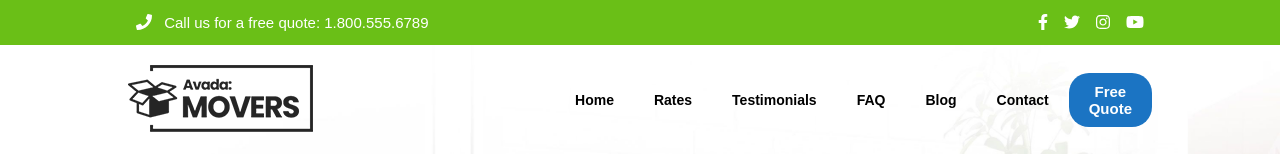
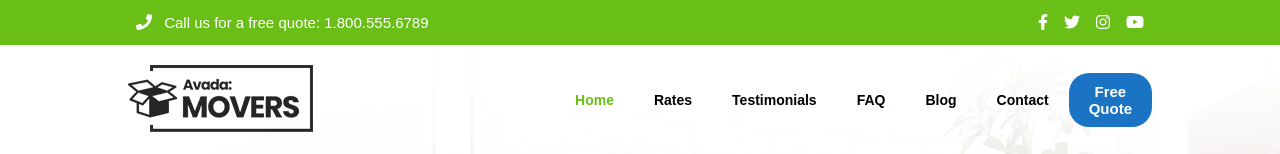
Before and after one commit to Maurizio97/proj-html-vuejs, a Vue app: page / in a window 1280 px wide. Shown: the top 154 px of the page. Built offline with nearby package versions, Linux system fonts and the light colour scheme.

Commit message:
update header

```diff
--- a/src/App.vue
+++ b/src/App.vue
@@ -22,22 +22,28 @@ export default {
     return {
       navBar: [
         {
-          navItem: "Home"
+          navItem: "Home",
+          active: true
         },
         {
-          navItem: "Rates"
+          navItem: "Rates",
+          active: false
         },
         {
-          navItem: "Testimonials"
+          navItem: "Testimonials",
+          active: false
         },
         {
-          navItem: "FAQ"
+          navItem: "FAQ",
+          active: false
         },
         {
-          navItem: "Blog"
+          navItem: "Blog",
+          active: false
         },
         {
-          navItem: "Contact"
+          navItem: "Contact",
+          active: false
         },
       ]
     }
--- a/src/components/MyHeader.vue
+++ b/src/components/MyHeader.vue
@@ -36,8 +36,8 @@
           <!-- voci menu-->
           <div id="cont-navbar">
             <ul id="navbar">
-              <li v-for="item, i in menuItems" :key="i">
-                <a href="#">
+              <li v-for="item, i in menuItems" :key="i" >
+                <a href="#" :class="item.active? 'active':''">
                   {{ item.navItem }}
                 </a>
               </li>
@@ -154,8 +154,13 @@ nav {
         color: black;
         font-weight: 800;
         font-size: 14px;
+
       }
-    }
+
+      .active {
+        color: $green;
+      }
+  }
   }
 }
 // text jumbotron
@@ -168,6 +173,7 @@ nav {
 
   h1 {
     font-size: 60px;
+    font-weight: 900;
   }
 
   h3 {
```
